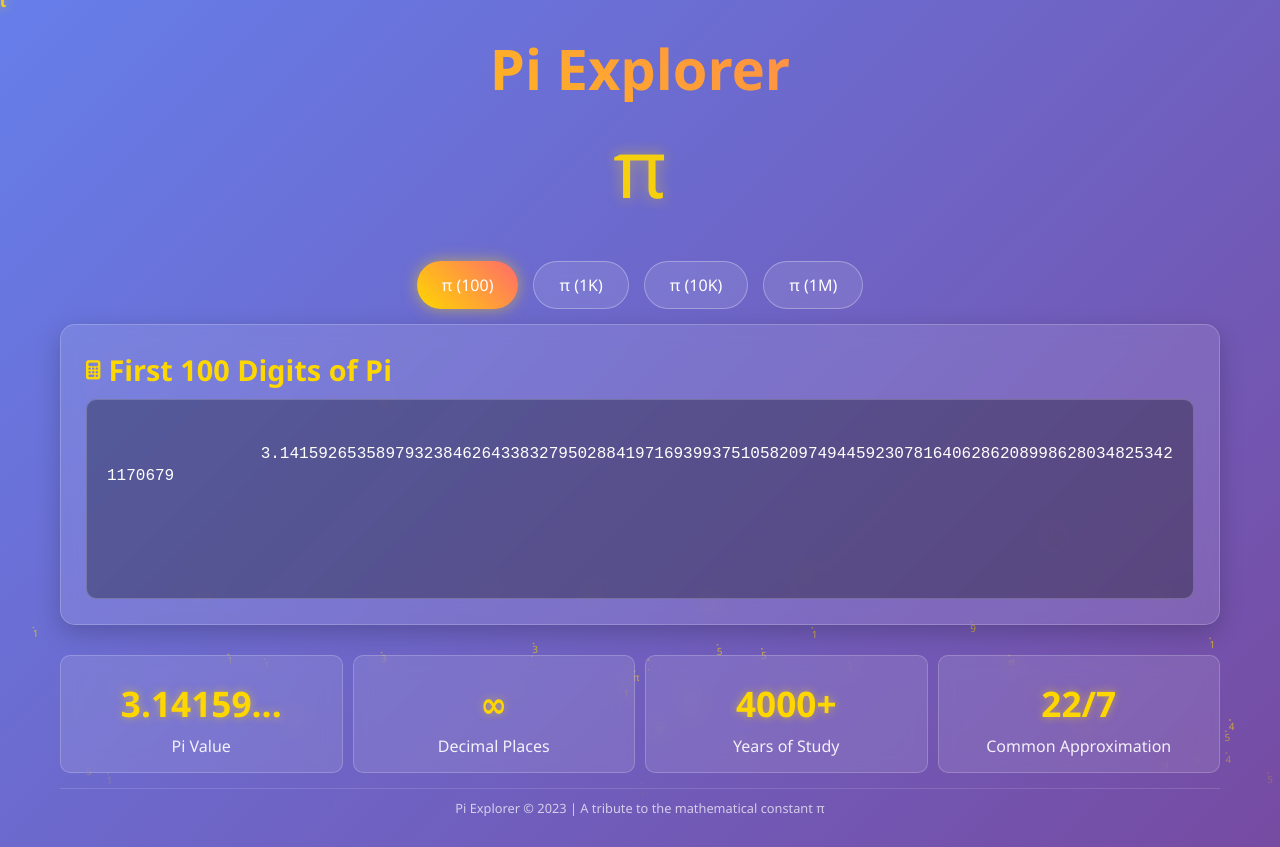
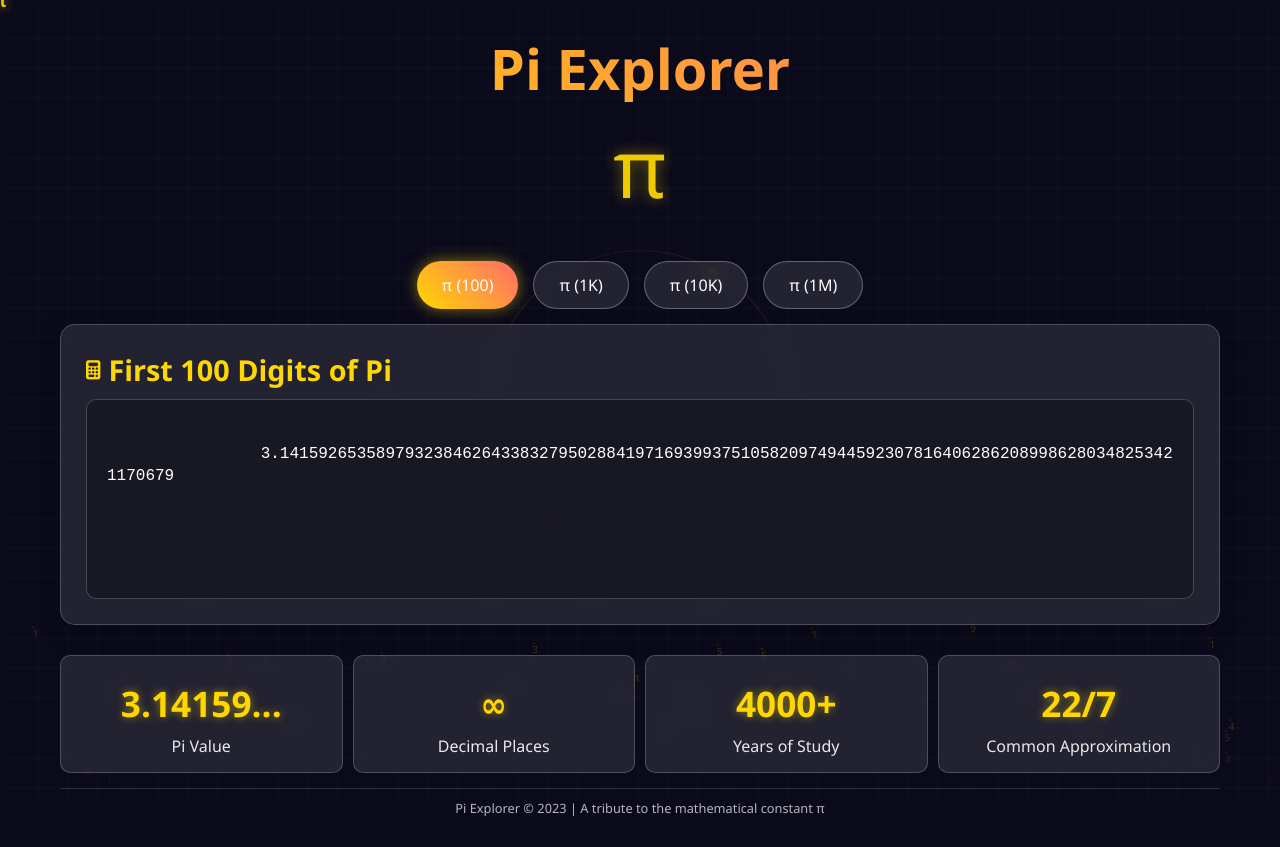
Before and after one commit to Armaan-zsh/Pi-Explorer, a plain HTML site: page index.html in a window 1280 px wide. Drawn offline with Linux system fonts and the light colour scheme.

Commit message:
Enhanced background with mathematical animations and dark theme

```diff
--- a/index.html
+++ b/index.html
@@ -14,11 +14,101 @@
         }
 
         body {
-            background: linear-gradient(135deg, #667eea 0%, #764ba2 100%);
+            background: #0a0a1a;
             color: #ffffff;
             min-height: 100vh;
             overflow-x: hidden;
             overflow-y: auto;
+            position: relative;
+        }
+
+        /* Mathematical background elements */
+        .math-background {
+            position: fixed;
+            top: 0;
+            left: 0;
+            width: 100%;
+            height: 100%;
+            z-index: -2;
+            overflow: hidden;
+        }
+
+        .grid-overlay {
+            position: absolute;
+            top: 0;
+            left: 0;
+            width: 100%;
+            height: 100%;
+            background-image:
+                linear-gradient(rgba(255, 255, 255, 0.03) 1px, transparent 1px),
+                linear-gradient(90deg, rgba(255, 255, 255, 0.03) 1px, transparent 1px);
+            background-size: 30px 30px;
+            animation: grid-move 20s linear infinite;
+        }
+
+        @keyframes grid-move {
+            0% { transform: translate(0, 0); }
+            100% { transform: translate(30px, 30px); }
+        }
+
+        .math-symbols {
+            position: absolute;
+            top: 0;
+            left: 0;
+            width: 100%;
+            height: 100%;
+            pointer-events: none;
+        }
+
+        .symbol {
+            position: absolute;
+            color: rgba(255, 255, 255, 0.05);
+            font-size: 24px;
+            animation: float 15s infinite linear;
+        }
+
+        @keyframes float {
+            0% {
+                transform: translateY(100vh) translateX(0);
+                opacity: 0;
+            }
+            10% {
+                opacity: 0.3;
+            }
+            90% {
+                opacity: 0.2;
+            }
+            100% {
+                transform: translateY(-100px) translateX(100px);
+                opacity: 0;
+            }
+        }
+
+        .pi-orbit {
+            position: absolute;
+            top: 50%;
+            left: 50%;
+            width: 300px;
+            height: 300px;
+            border: 1px solid rgba(255, 215, 0, 0.1);
+            border-radius: 50%;
+            transform: translate(-50%, -50%);
+            animation: rotate 60s linear infinite;
+        }
+
+        .pi-orbit::before {
+            content: "π";
+            position: absolute;
+            top: -10px;
+            left: 50%;
+            transform: translateX(-50%);
+            color: rgba(255, 215, 0, 0.3);
+            font-size: 20px;
+        }
+
+        @keyframes rotate {
+            0% { transform: translate(-50%, -50%) rotate(0deg); }
+            100% { transform: translate(-50%, -50%) rotate(360deg); }
         }
 
         .container {
@@ -28,6 +118,8 @@
             display: flex;
             flex-direction: column;
             padding: 10px;
+            position: relative;
+            z-index: 1;
         }
 
         header {
@@ -138,6 +230,7 @@
             border: 1px solid rgba(255, 255, 255, 0.2);
             max-height: 60vh;
             min-height: 200px;
+            color: white; /* Ensuring digits are white */
         }
 
         .stats {
@@ -235,23 +328,6 @@
             animation: float 15s infinite linear;
         }
 
-        @keyframes float {
-            0% {
-                transform: translateY(100vh) translateX(0);
-                opacity: 0;
-            }
-            10% {
-                opacity: 1;
-            }
-            90% {
-                opacity: 0.5;
-            }
-            100% {
-                transform: translateY(-100px) translateX(100px);
-                opacity: 0;
-            }
-        }
-
         /* Custom Pi cursor */
         #pi-cursor {
             position: fixed;
@@ -325,6 +401,11 @@
             .stat-label {
                 font-size: 0.8rem;
             }
+
+            .pi-orbit {
+                width: 200px;
+                height: 200px;
+            }
         }
 
         /* Tablet optimizations */
@@ -388,6 +469,13 @@
     </style>
 </head>
 <body>
+    <!-- Mathematical animated background -->
+    <div class="math-background">
+        <div class="grid-overlay"></div>
+        <div class="math-symbols" id="math-symbols"></div>
+        <div class="pi-orbit"></div>
+    </div>
+
     <div class="pi-particles" id="particles"></div>
     <div id="pi-cursor">π</div>
 
@@ -493,6 +581,28 @@
                 particle.style.color = 'rgba(255, 215, 0, 0.7)';
                 particle.style.fontSize = window.innerWidth < 768 ? '8px' : '10px';
                 container.appendChild(particle);
+            }
+        }
+
+        // Create mathematical symbols background
+        function createMathSymbols() {
+            const container = document.getElementById('math-symbols');
+            const symbols = ['π', '∫', '∑', '∞', '√', 'θ', 'α', 'β', 'γ', 'δ', 'ε', 'λ', 'μ', 'σ', 'φ', 'ω', '∂', '∇', '∈', '⊂', '∪', '∩'];
+
+            // Reduce symbols on mobile for better performance
+            const symbolCount = window.innerWidth < 768 ? 30 : 80;
+
+            for (let i = 0; i < symbolCount; i++) {
+                const symbol = document.createElement('div');
+                symbol.className = 'symbol';
+                symbol.style.left = Math.random() * 100 + 'vw';
+                symbol.style.top = Math.random() * 100 + 'vh';
+                symbol.style.animationDuration = (Math.random() * 30 + 20) + 's';
+                symbol.style.animationDelay = (Math.random() * 5) + 's';
+                symbol.style.opacity = Math.random() * 0.3 + 0.05;
+                symbol.style.fontSize = (Math.random() * 20 + 10) + 'px';
+                symbol.textContent = symbols[Math.floor(Math.random() * symbols.length)];
+                container.appendChild(symbol);
             }
         }
 
@@ -605,14 +715,18 @@
         // Initialize
         window.addEventListener('load', () => {
             createParticles();
+            createMathSymbols();
         });
 
         // Handle resize for responsive design
         window.addEventListener('resize', () => {
             // Recreate particles on resize for better mobile experience
-            const container = document.getElementById('particles');
-            container.innerHTML = '';
+            const particlesContainer = document.getElementById('particles');
+            const symbolsContainer = document.getElementById('math-symbols');
+            particlesContainer.innerHTML = '';
+            symbolsContainer.innerHTML = '';
             createParticles();
+            createMathSymbols();
         });
 
         // Custom Pi cursor logic (desktop only)
```
